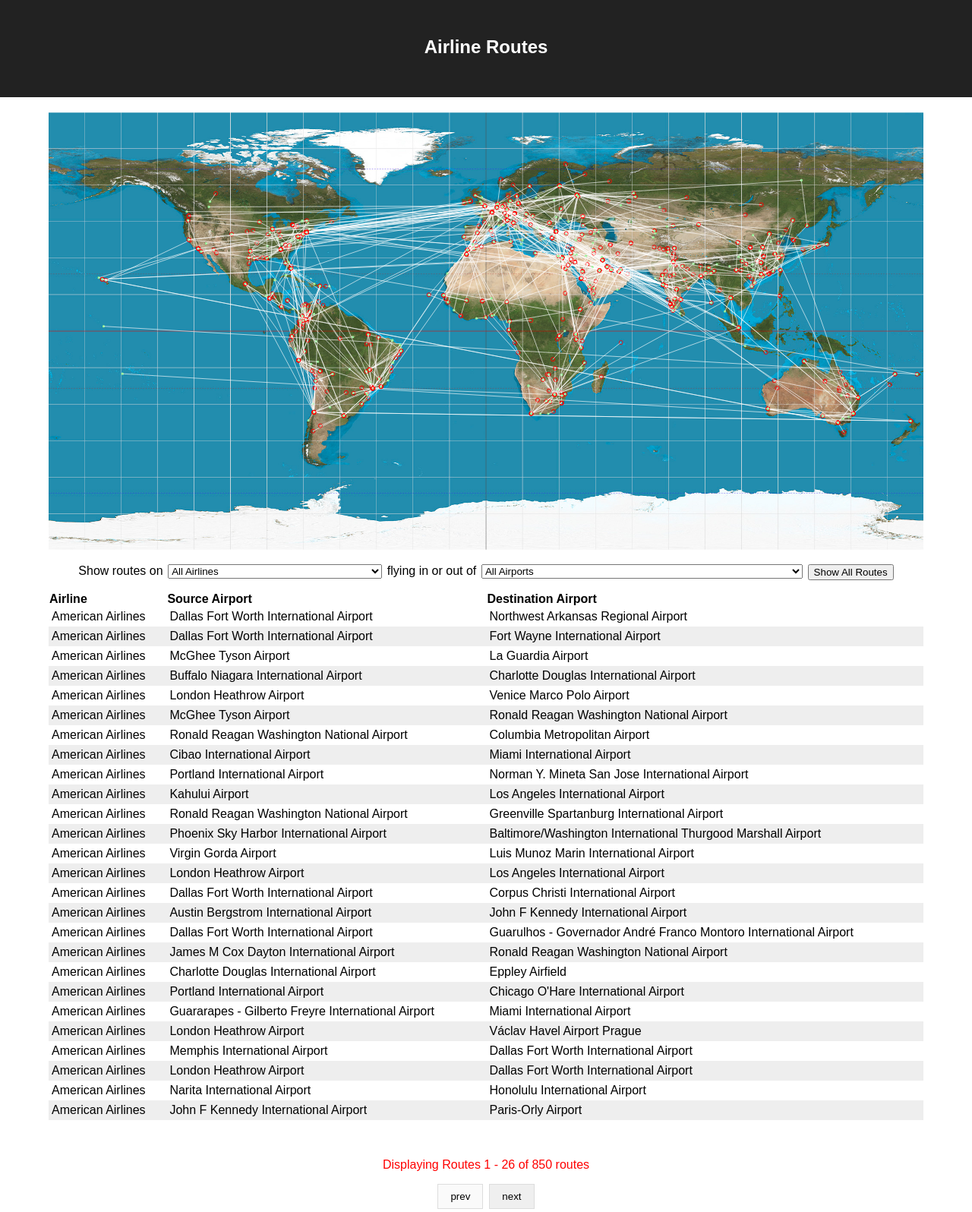
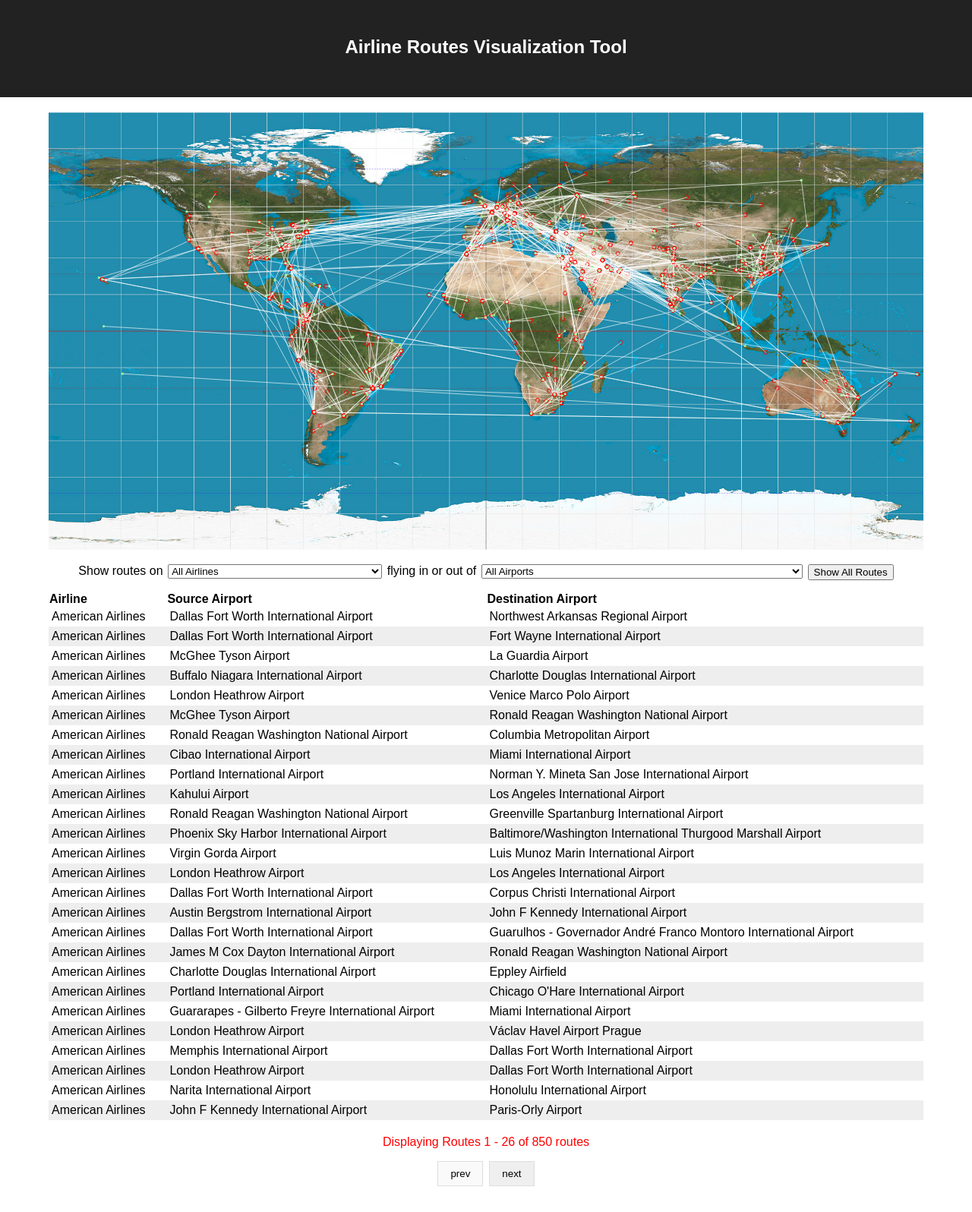
Before and after one commit to tdronkers04/airline-routes, a React (Create React App) app: page / in a window 1280 px wide. Shown: the whole page at 76% size. After the commit the page ends 1566 px from the top, so only its background shows below. Built offline with nearby package versions, Linux system fonts and the light colour scheme.

Commit message:
pushing minor styling tweaks and edit to README

```diff
--- a/src/App.css
+++ b/src/App.css
@@ -62,7 +62,7 @@ select option:disabled {
 
 .page-control {
   text-align: center;
-  margin-top: 50px;
+  margin-top: 20px;
 }
 
 .page-control p {
--- a/src/App.js
+++ b/src/App.js
@@ -49,7 +49,7 @@ const App = () => {
   return (
     <div className="app">
       <header className="header">
-        <h1 className="title">Airline Routes</h1>
+        <h1 className="title">Airline Routes Visualization Tool</h1>
       </header>
       <section>
         <Map currentData={filteredRoutes} />
```
Also changed, not shown: 1 other file (tests, documents, lock files or other folders).
